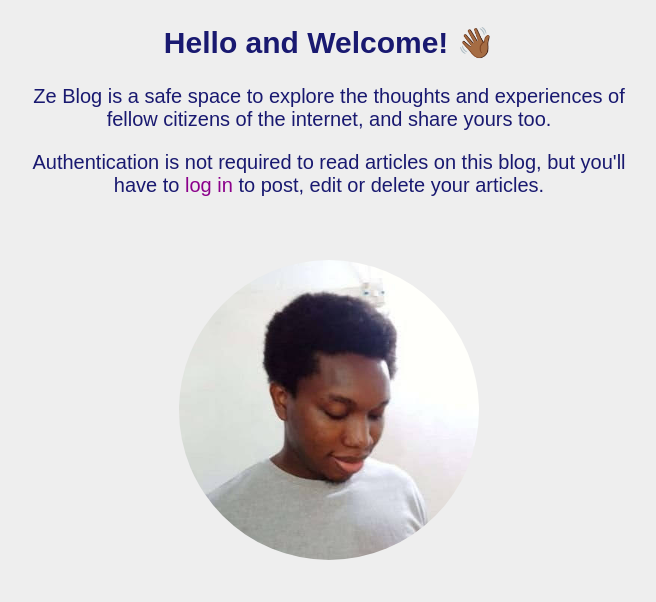
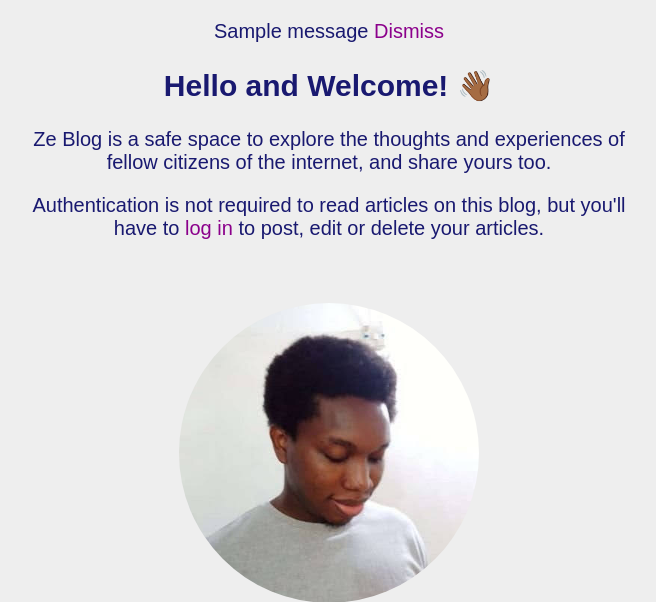
Before and after one commit to Ze-Austin/ze-blog, a Flask app: page /about in a window 1280 px wide. Shown: the part 104-706 px from the top of the page, without its empty margins (311-967 px from the left). Run offline with Flask 2, Linux system fonts and the light colour scheme; tables that the repository leaves empty hold one stand-in row (values such as "Sample post"); one stand-in notice (Sample message) is shown.

Commit message:
add flash messages

```diff
--- a/templates/base.html
+++ b/templates/base.html
@@ -31,6 +31,13 @@
         {% endif %}
       </div>
     </header>
+    {% with messages = get_flashed_messages() %} {% if messages %}
+    <div class="container">
+      {% for message in messages %}
+      <p>{{ message }} <a href="{{request.path}}">Dismiss</a></p>
+      {% endfor %}
+    </div>
+    {% endif %} {% endwith %}
     <main class="container">{% block content %}{% endblock content %}</main>
     <footer>
       <p class="footer">
```
